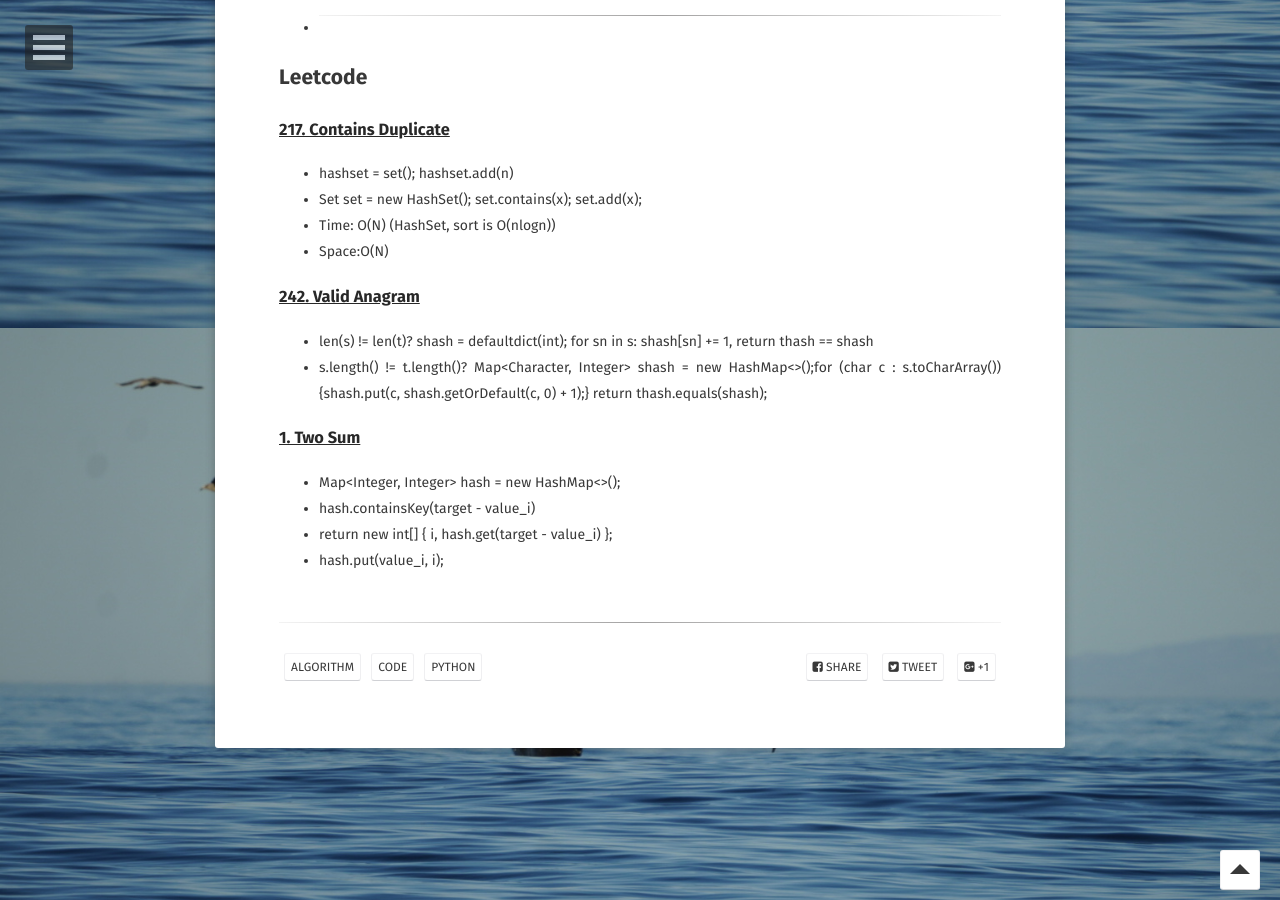
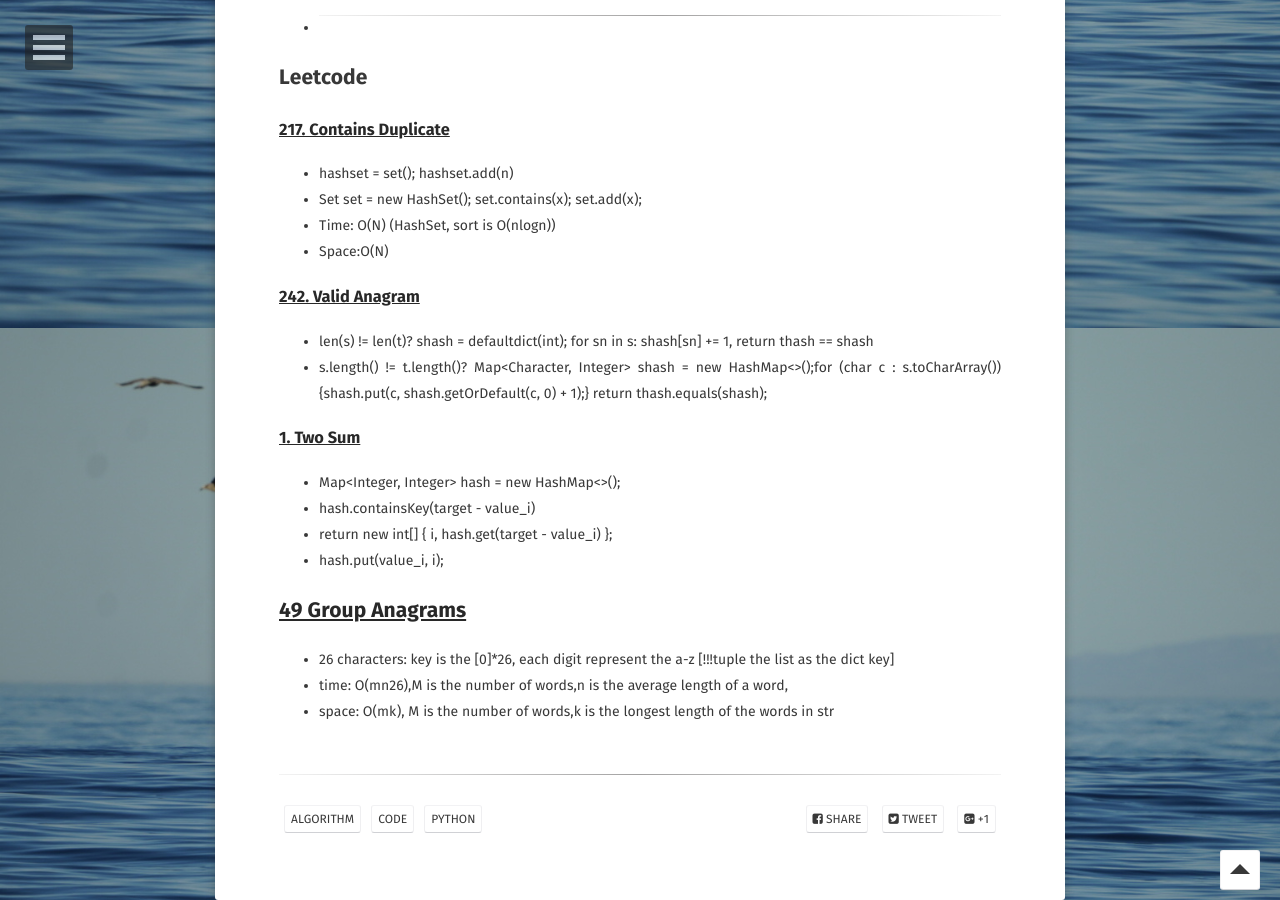
Before and after one commit to liangliang1120/lily1120.github.io, a Jekyll site: the page built from _posts/2023-07-11-Algorithm-array-hash.md, in a window 1280 px wide and 900 px high, scrolled down 572 px. Built offline with Jekyll 4.4.1, drawn with Linux system fonts in a browser that asks for light colours; some web fonts are replaced.

Commit message:
Update 2023-07-11-Algorithm-array-hash.md

```diff
--- a/_posts/2023-07-11-Algorithm-array-hash.md
+++ b/_posts/2023-07-11-Algorithm-array-hash.md
@@ -35,3 +35,8 @@ Set<Integer> set = new HashSet<Integer>();
 - hash.containsKey(target - value_i)
 - return new int[] { i, hash.get(target - value_i) };
 - hash.put(value_i, i);
+
+## [49 Group Anagrams](https://github.com/liangliang1120/leetcode/blob/main/solutions/0049-Group-Anagrams.py)
+- 26 characters: key is the [0]*26, each digit represent the a-z [!!!tuple the list as the dict key]
+- time: O(mn26),M is the number of words,n is the average length of a word,
+- space: O(mk), M is the number of words,k is the longest length of the words in str
```
